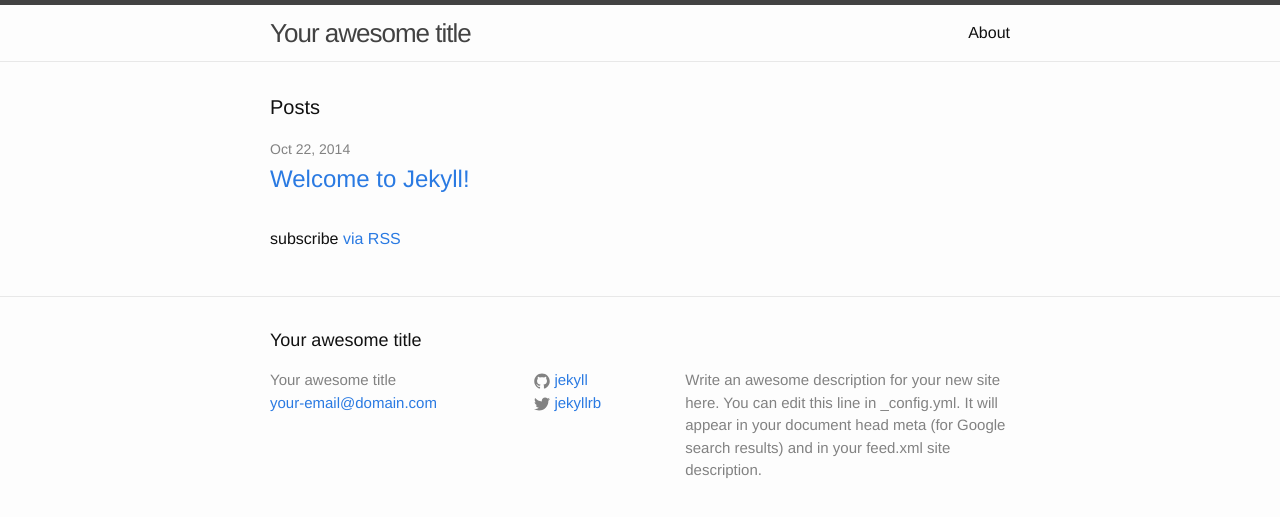
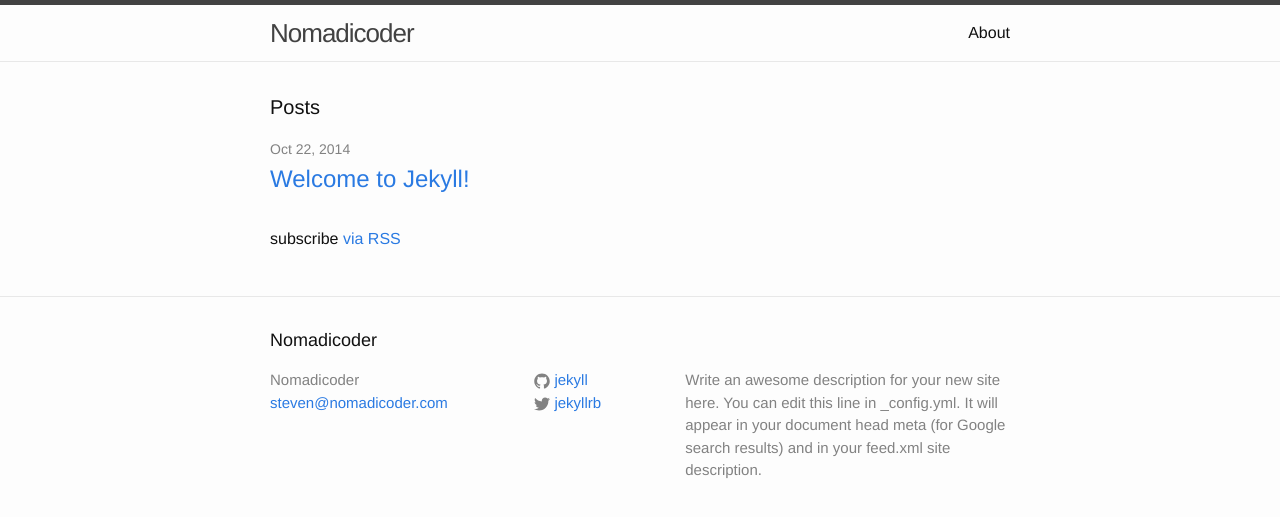
Before and after one commit to nomadicoder/nomadicoder.github.io, a Jekyll site: the page built from index.html, in a window 1280 px wide. Shown: the top 517 px of the page. Built offline with Jekyll 4.4.1, drawn with Linux system fonts in a browser that asks for light colours.

Commit message:
Branding

```diff
--- a/_config.yml
+++ b/_config.yml
@@ -1,6 +1,6 @@
 # Site settings
-title: Your awesome title
-email: your-email@domain.com
+title: Nomadicoder
+email: steven@nomadicoder.com
 description: > # this means to ignore newlines until "baseurl:"
   Write an awesome description for your new site here. You can edit this
   line in _config.yml. It will appear in your document head meta (for
```
